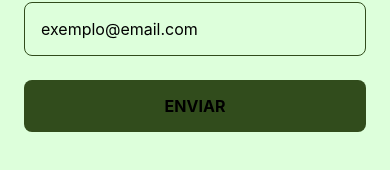
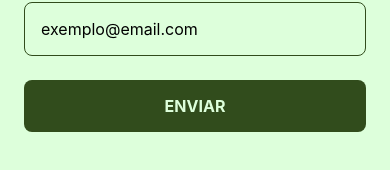
Before and after one commit to stellacarv/obratrack, a React Native app: screen /EnviarEmail in a window 390 px wide. Shown: the part 228-398 px from the top of the page. Built offline with nearby package versions, Linux system fonts and the light colour scheme.

Commit message:
Alteração de cores dos botões/ EnviarEmail

```diff
--- a/src/screens/EnviarEmail/style.ts
+++ b/src/screens/EnviarEmail/style.ts
@@ -49,7 +49,7 @@ const styles = StyleSheet.create({
     alignItems: 'center',
   },
   buttonText: {
-    color: '#fffff',
+    color: '#ddffdb',
     fontSize: 16,
     fontWeight: 'bold',
   },
```
